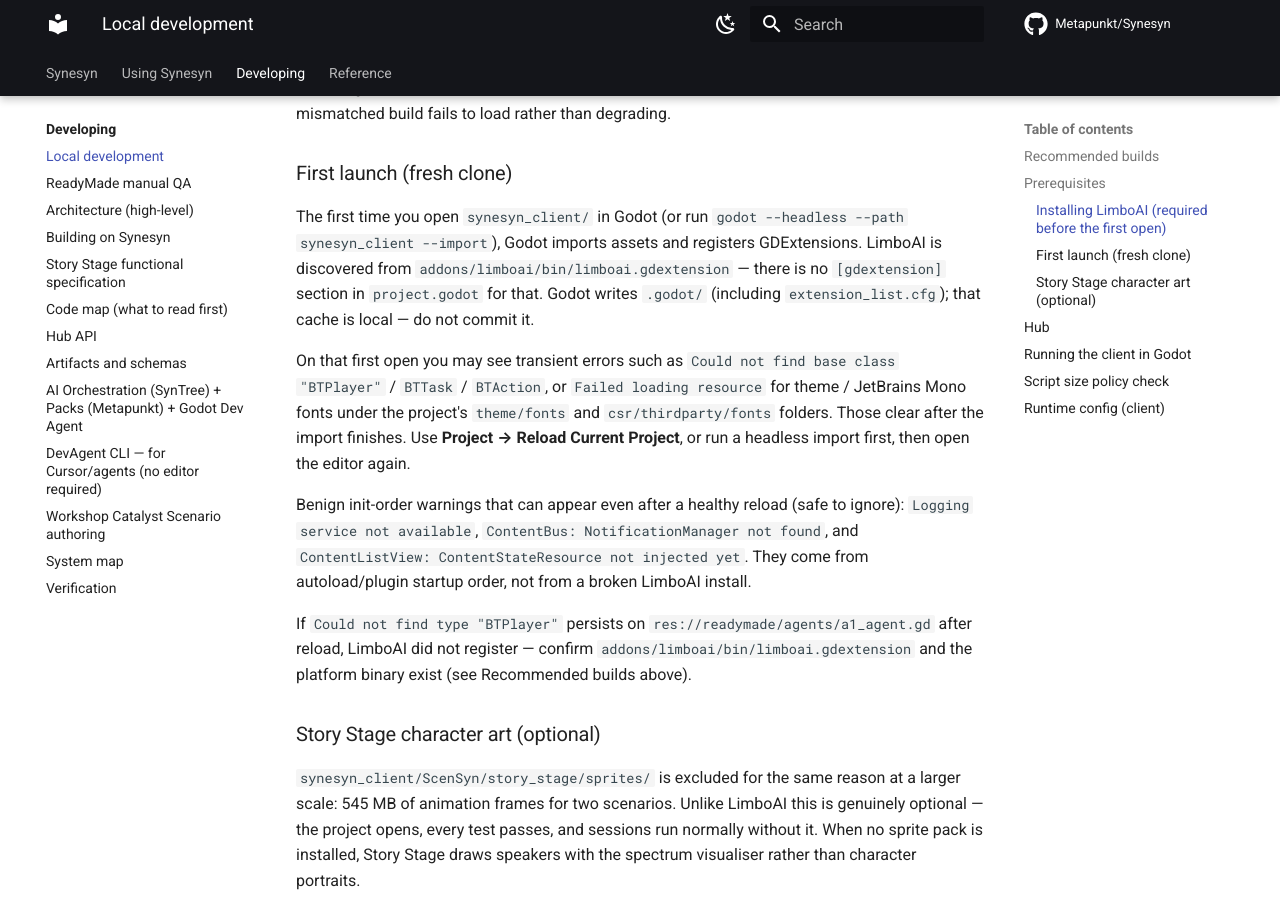
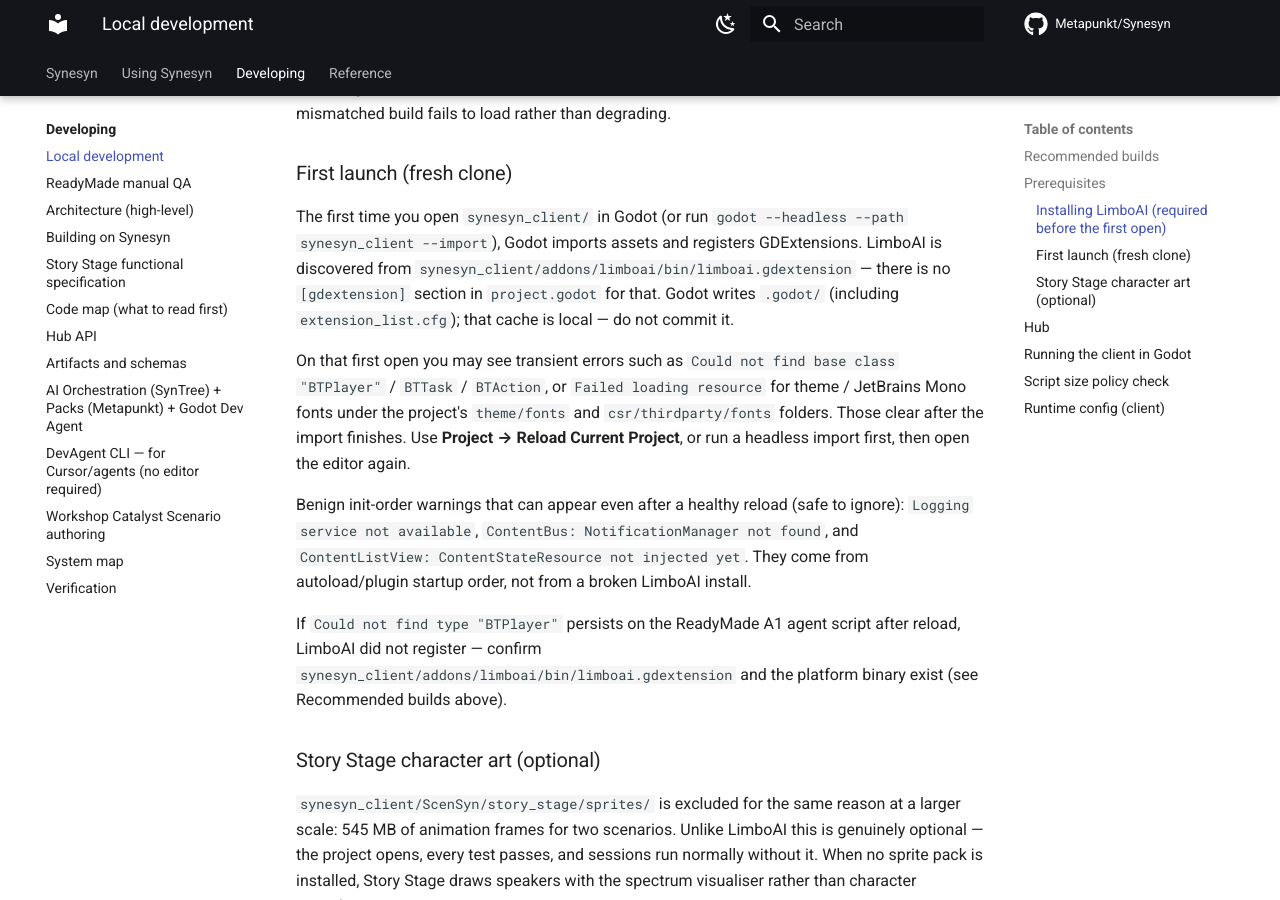
Before and after one commit to Metapunkt/Synesyn, an MkDocs documentation site: the page built from docs/developer-guide/local-dev.md, in a window 1280 px wide and 900 px high, scrolled down 1251 px. Built offline with MkDocs 1.6.1 and Material for MkDocs 9.7.7, drawn with Linux system fonts in a browser that asks for light colours; comment, search, counter and statistics services are not loaded.

Commit message:
docs: fix LimboAI path refs for doc-path checker
Use the allowlisted synesyn_client/addons/limboai/bin/limboai.gdextension
paths so checks/docs CI pass on a fresh clone.

Co-authored-by: synes-bot <synes-bot@users.noreply.github.com>

```diff
--- a/docs/developer-guide/local-dev.md
+++ b/docs/developer-guide/local-dev.md
@@ -51,9 +51,9 @@ Godot version, so a mismatched build fails to load rather than degrading.
 The first time you open `synesyn_client/` in Godot (or run
 `godot --headless --path synesyn_client --import`), Godot imports assets and
 registers GDExtensions. LimboAI is discovered from
-`addons/limboai/bin/limboai.gdextension` — there is no `[gdextension]` section
-in `project.godot` for that. Godot writes `.godot/` (including
-`extension_list.cfg`); that cache is local — do not commit it.
+`synesyn_client/addons/limboai/bin/limboai.gdextension` — there is no
+`[gdextension]` section in `project.godot` for that. Godot writes `.godot/`
+(including `extension_list.cfg`); that cache is local — do not commit it.
 
 On that first open you may see transient errors such as
 `Could not find base class "BTPlayer"` / `BTTask` / `BTAction`, or
@@ -68,10 +68,10 @@ to ignore): `Logging service not available`,
 `ContentListView: ContentStateResource not injected yet`. They come from
 autoload/plugin startup order, not from a broken LimboAI install.
 
-If `Could not find type "BTPlayer"` persists on
-`res://readymade/agents/a1_agent.gd` after reload, LimboAI did not register —
-confirm `addons/limboai/bin/limboai.gdextension` and the platform binary exist
-(see Recommended builds above).
+If `Could not find type "BTPlayer"` persists on the ReadyMade A1 agent script
+after reload, LimboAI did not register — confirm
+`synesyn_client/addons/limboai/bin/limboai.gdextension` and the platform binary
+exist (see Recommended builds above).
 
 ### Story Stage character art (optional)
 
```
